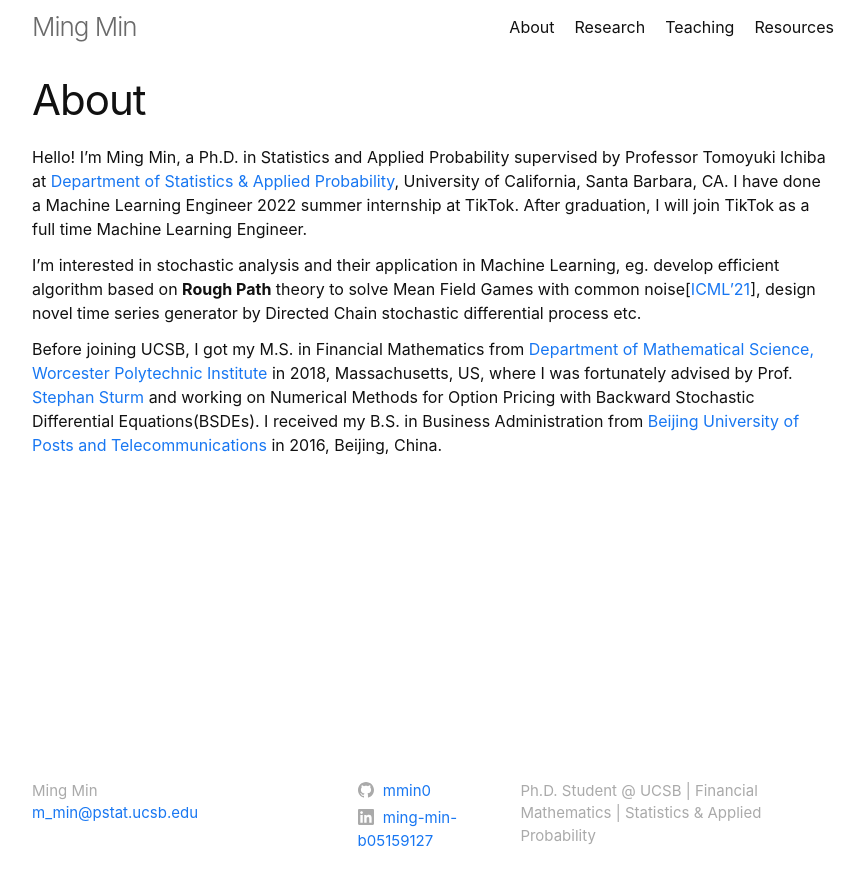
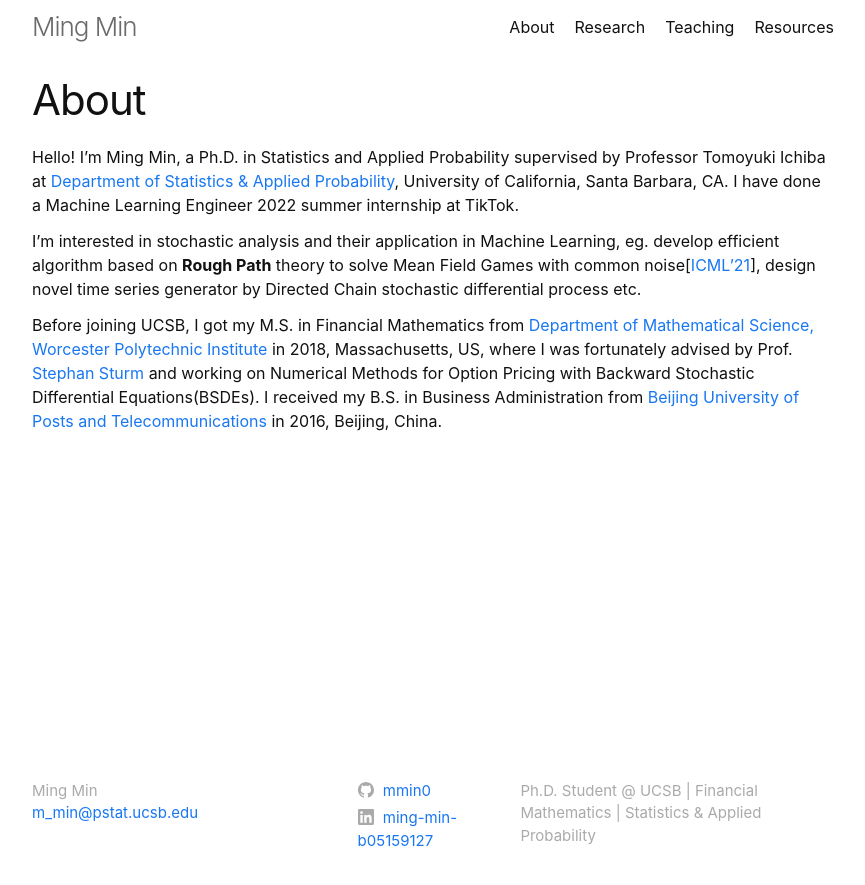
Before and after one commit to mmin0/mmin0.github.io, a Jekyll site: the page built from index.md, in a window 1280 px wide. Shown: the top 885 px of the page, without its empty margins (207-1072 px from the left). Built offline with Jekyll 4.4.1, drawn with Linux system fonts in a browser that asks for light colours.

Commit message:
Update index.md

```diff
--- a/index.md
+++ b/index.md
@@ -3,7 +3,7 @@ layout: page
 title: About
 ---
 
-Hello! I’m Ming Min, a Ph.D. in Statistics and Applied Probability supervised by Professor Tomoyuki Ichiba at [Department of Statistics & Applied Probability](http://www.pstat.ucsb.edu), University of California, Santa Barbara, CA. I have done a Machine Learning Engineer 2022 summer internship at TikTok. After graduation, I will join TikTok as a full time Machine Learning Engineer.
+Hello! I’m Ming Min, a Ph.D. in Statistics and Applied Probability supervised by Professor Tomoyuki Ichiba at [Department of Statistics & Applied Probability](http://www.pstat.ucsb.edu), University of California, Santa Barbara, CA. I have done a Machine Learning Engineer 2022 summer internship at TikTok.
 
 I'm interested in stochastic analysis and their application in Machine Learning, eg. develop efficient algorithm based on **Rough Path** theory to solve Mean Field Games with common noise\[[ICML'21](http://proceedings.mlr.press/v139/min21a.html)\], design novel time series generator by Directed Chain stochastic differential process etc. <!-- For more details, please check my [CV](cv-2021.pdf). -->
 
```
